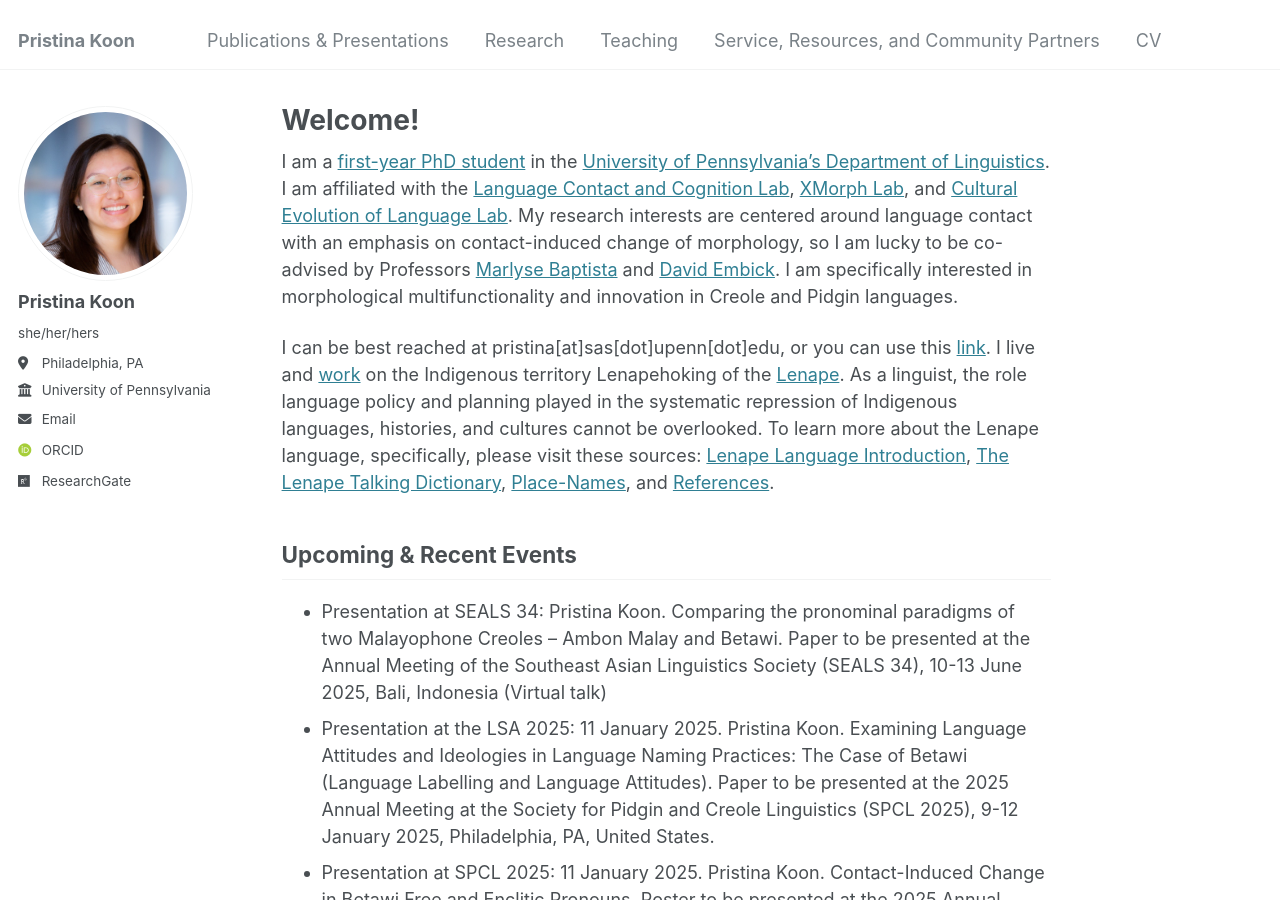
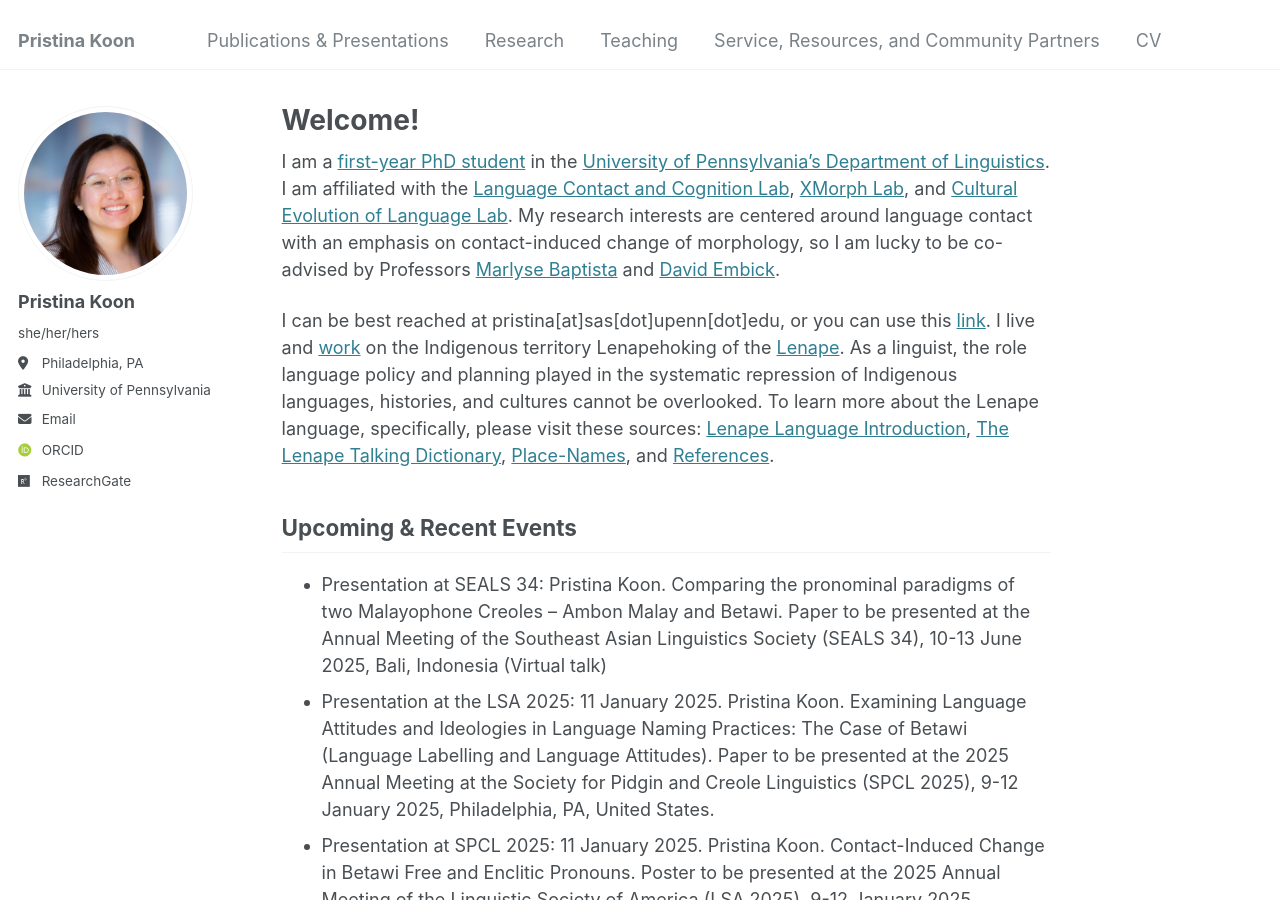
Before and after one commit to pristinakoon/pristinakoon.github.io, a Jekyll site: the page built from _pages/about.md, in a window 1280 px wide and 900 px high. Built offline with Jekyll 4.4.1, drawn with Linux system fonts in a browser that asks for light colours; some web fonts are replaced.

Commit message:
Update about.md

```diff
--- a/_pages/about.md
+++ b/_pages/about.md
@@ -6,7 +6,7 @@ redirect_from:
   - /about/
 ---
 
-I am a [first-year PhD student](https://www.ling.upenn.edu/people/pristina-koon) in the [University of Pennsylvania's Department of Linguistics](https://www.ling.upenn.edu/). I am affiliated with the [Language Contact and Cognition Lab](https://web.sas.upenn.edu/language-contact-cognition-lab/), [XMorph Lab](https://web.sas.upenn.edu/embick-lab/), and [Cultural Evolution of Language Lab](https://www.drgarethroberts.com/cultural-evolution-of-language-lab.html). My research interests are centered around language contact with an emphasis on contact-induced change of morphology, so I am lucky to be co-advised by Professors [Marlyse Baptista](https://web.sas.upenn.edu/marlysebaptista/) and [David Embick](https://www.ling.upenn.edu/~embick/). I am specifically interested in morphological multifunctionality and innovation in Creole and Pidgin languages.
+I am a [first-year PhD student](https://www.ling.upenn.edu/people/pristina-koon) in the [University of Pennsylvania's Department of Linguistics](https://www.ling.upenn.edu/). I am affiliated with the [Language Contact and Cognition Lab](https://web.sas.upenn.edu/language-contact-cognition-lab/), [XMorph Lab](https://web.sas.upenn.edu/embick-lab/), and [Cultural Evolution of Language Lab](https://www.drgarethroberts.com/cultural-evolution-of-language-lab.html). My research interests are centered around language contact with an emphasis on contact-induced change of morphology, so I am lucky to be co-advised by Professors [Marlyse Baptista](https://web.sas.upenn.edu/marlysebaptista/) and [David Embick](https://www.ling.upenn.edu/~embick/).
 
 I can be best reached at pristina[at]sas[dot]upenn[dot]edu, or you can use this [link](mailto:pristina@sas.upenn.edu). I live and [work](https://collaborativehistory.gse.upenn.edu/stories/original-people-and-their-land-lenape-pre-history-18th-century) on the Indigenous territory Lenapehoking of the [Lenape](https://www.lenape-nation.org/). As a linguist, the role language policy and planning played in the systematic repression of Indigenous languages, histories, and cultures cannot be overlooked. To learn more about the Lenape language, specifically, please visit these sources: [Lenape Language Introduction](https://delawaretribe.org/blog/2013/06/26/language/), [The Lenape Talking Dictionary](https://www.talk-lenape.org/), [Place-Names](https://monumentlab.com/bulletin/place-names-as-monuments-the-entangled-histories-of-coaquannock-and-philadelphia), and [References](https://samnoblemuseum.ou.edu/collections-and-research/native-american-languages/map-of-oklahoma-languages/unami-language/).
 
```
